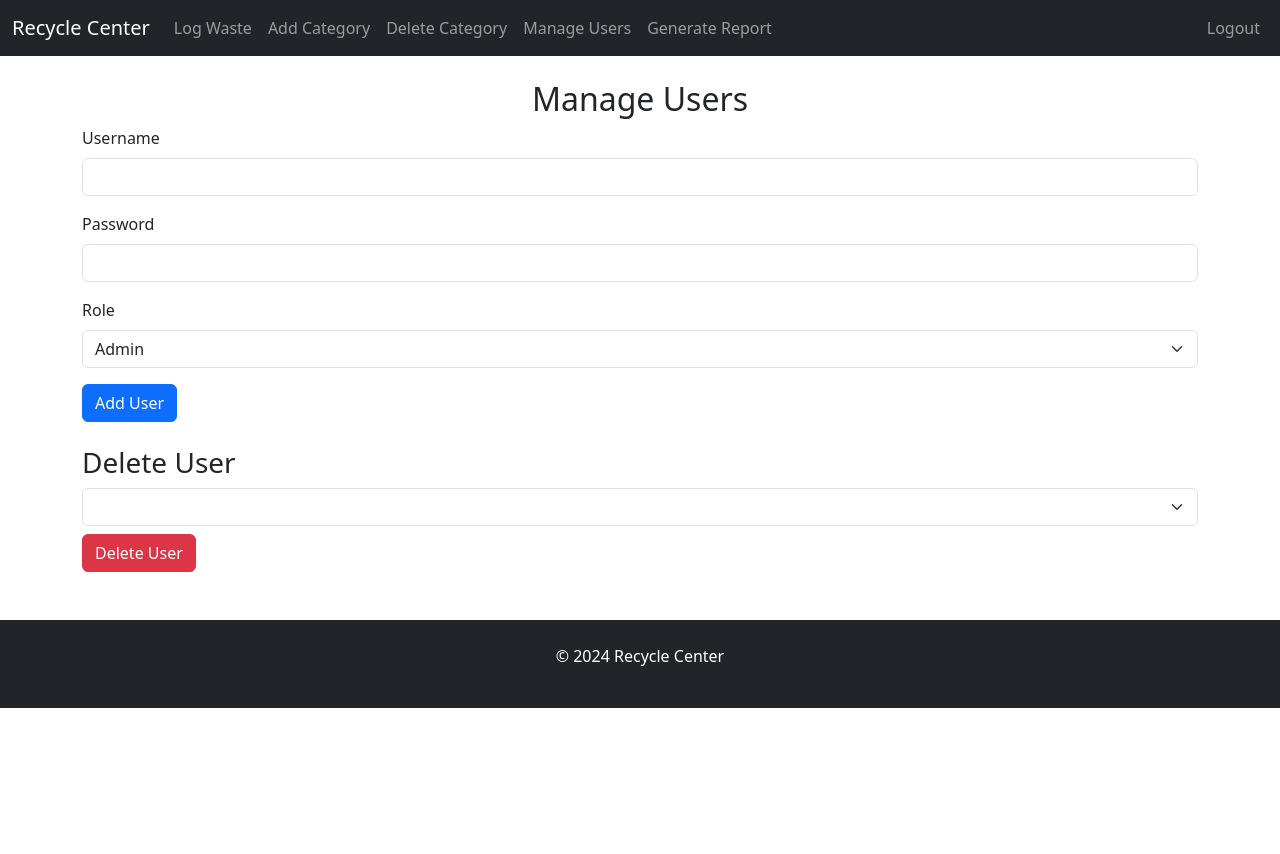
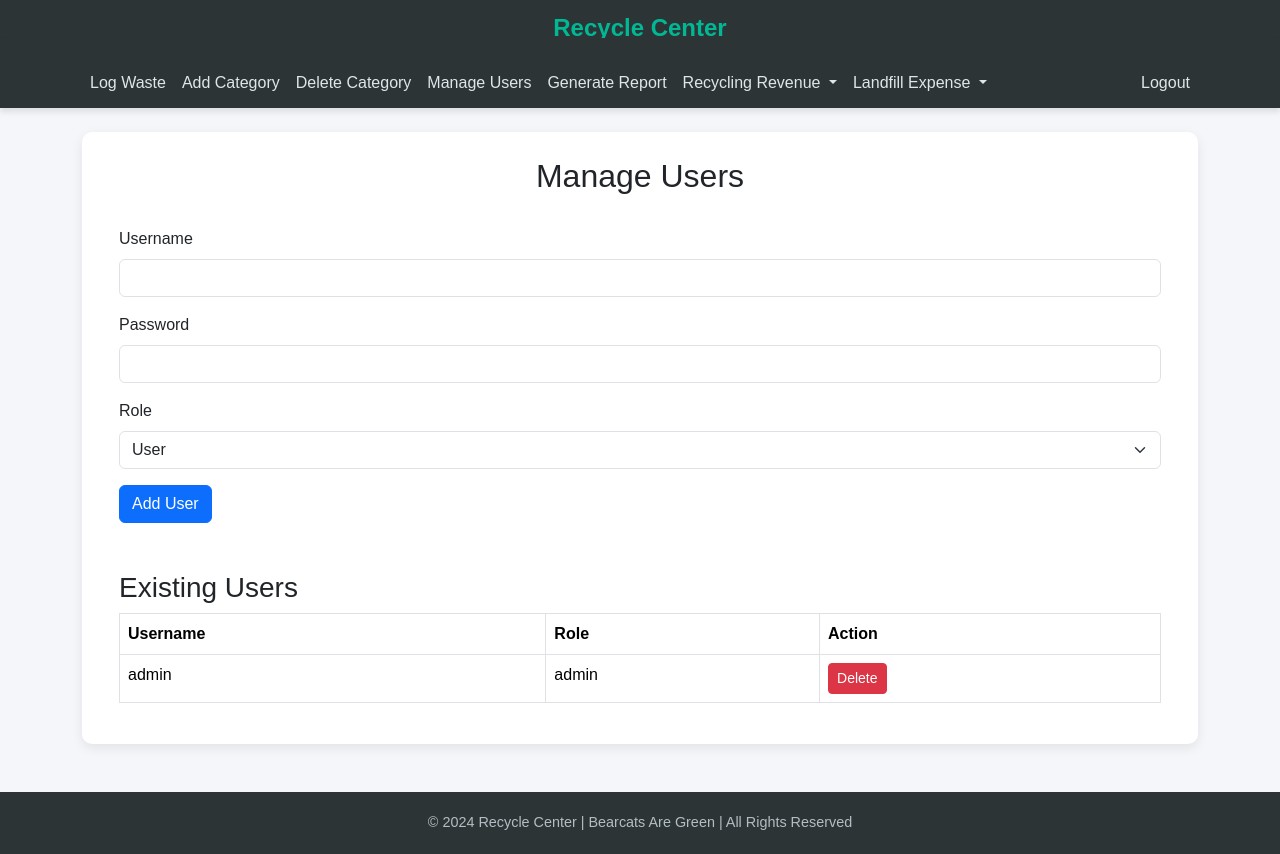
Before and after one commit to AILearner365/nwmsu-recycle-center-project, a Flask app: page /manage-users in a window 1280 px wide. Before the commit the page ends 708 px from the top, so only its background shows below. Run offline with Flask 2, Linux system fonts and the light colour scheme; a user stored in the database is signed in; lists and menus that the app fills with data are empty.

Commit message:
User and Revenue
Manage user and Revenue has been implemented

```diff
--- a/app.py
+++ b/app.py
@@ -47,30 +47,50 @@
 # Route to manage users (only for admin)
 @app.route('/manage-users', methods=['GET', 'POST'])
 def manage_users():
-    if 'user_id' not in flask_session or flask_session['role'] != 'admin':
-        return redirect('/')
-
-    users = db_session.query(User).all()
+    # Ensure only admin users can access this route
+    if 'role' not in flask_session or flask_session['role'] != 'admin':
+        flash("You do not have permission to access this page.", "danger")
+        return redirect(url_for('login'))
 
     if request.method == 'POST':
+        # Adding a user
         if 'add_user' in request.form:
             username = request.form['username']
             password = request.form['password'].encode('utf-8')
             role = request.form['role']
-            hashed_password = bcrypt.hashpw(password, bcrypt.gensalt())
-            new_user = User(username=username, password=hashed_password.decode('utf-8'), role=role)
-            db_session.add(new_user)
-            db_session.commit()
-            flash("User added successfully!")
 
-        if 'delete_user' in request.form:
+            # Check for existing user
+            existing_user = db_session.query(User).filter_by(username=username).first()
+            if existing_user:
+                flash("Username already exists!", "danger")
+            else:
+                hashed_password = bcrypt.hashpw(password, bcrypt.gensalt())
+                new_user = User(username=username, password=hashed_password.decode('utf-8'), role=role)
+                db_session.add(new_user)
+                try:
+                    db_session.commit()
+                    flash("User added successfully!", "success")
+                except Exception as e:
+                    flash(f"An error occurred: {e}", "danger")
+                    db_session.rollback()
+
+        # Deleting a user
+        elif 'delete_user' in request.form:
             user_id = request.form['user_id']
-            user_to_delete = db_session.query(User).filter_by(id=user_id).first()
-            if user_to_delete.username != 'admin':  # Prevent deleting the admin
+            user_to_delete = db_session.query(User).get(user_id)
+            if user_to_delete:
                 db_session.delete(user_to_delete)
-                db_session.commit()
-                flash("User deleted successfully!")
+                try:
+                    db_session.commit()
+                    flash("User deleted successfully!", "success")
+                except Exception as e:
+                    flash(f"An error occurred: {e}", "danger")
+                    db_session.rollback()
+            else:
+                flash("User not found.", "danger")
 
+    # Query for users to display in the management page
+    users = db_session.query(User).all()
     return render_template('manage_users.html', users=users)
 
 # Add this custom filter
@@ -288,6 +308,148 @@
     subcategories = db_session.query(Category).filter_by(parent_id=category_id).all()
     return jsonify([{'id': sub.id, 'name': sub.name} for sub in subcategories])
 
+
+#Code for revenue report and landfill report plus adding entries to the database
+
+@app.route('/generate-landfill-expense-report', methods=['GET', 'POST'])
+def generate_landfill_expense_report():
+    if 'role' not in flask_session or flask_session['role'] != 'admin':
+        flash("You do not have permission to access this page.", "danger")
+        return redirect(url_for('login'))
+
+    if request.method == 'POST':
+        start_date = request.form['start_date']
+        end_date = request.form['end_date']
+
+        # Query landfill expense records within the date range
+        expense_records = db_session.query(LandfillExpense).filter(
+            LandfillExpense.landfill_date.between(start_date, end_date)
+        ).all()
+
+        # Prepare data for summary
+        total_expense = sum(record.expense for record in expense_records)
+        expense_data = [{
+            'Landfill Date': record.landfill_date,
+            'Weight (lbs)': record.weight,
+            'Expense (USD)': record.expense,
+            'Hauler': record.hauler
+        } for record in expense_records]
+
+        # Optional: Generate Excel file
+        if request.form.get('export') == 'excel':
+            df = pd.DataFrame(expense_data)
+            output = BytesIO()
+            with pd.ExcelWriter(output, engine='xlsxwriter') as writer:
+                df.to_excel(writer, index=False, sheet_name='Landfill Expense Report')
+            output.seek(0)
+            return send_file(output, mimetype='application/vnd.openxmlformats-officedocument.spreadsheetml.sheet',
+                             as_attachment=True, download_name="Landfill_Expense_Report.xlsx")
+
+        return render_template('landfill_expense_report.html', total_expense=total_expense, expense_data=expense_data)
+
+    return render_template('generate_landfill_expense_report.html')
+
+
+@app.route('/generate-recycling-revenue-report', methods=['GET', 'POST'])
+def generate_recycling_revenue_report():
+    if 'role' not in flask_session or flask_session['role'] != 'admin':
+        flash("You do not have permission to access this page.", "danger")
+        return redirect(url_for('login'))
+
+    if request.method == 'POST':
+        start_date = request.form['start_date']
+        end_date = request.form['end_date']
+
+        # Query recycling revenue records within the date range
+        revenue_records = db_session.query(RecyclingRevenue).filter(
+            RecyclingRevenue.sale_date.between(start_date, end_date)
+        ).all()
+
+        # Prepare data for summary
+        total_revenue = sum(record.revenue for record in revenue_records)
+        revenue_data = [{
+            'Sale Date': record.sale_date,
+            'Material Type': record.material_type,
+            'Weight (lbs)': record.weight,
+            'Revenue (USD)': record.revenue,
+            'Buyer': record.buyer
+        } for record in revenue_records]
+
+        # Optional: Generate Excel file
+        if request.form.get('export') == 'excel':
+            df = pd.DataFrame(revenue_data)
+            output = BytesIO()
+            with pd.ExcelWriter(output, engine='xlsxwriter') as writer:
+                df.to_excel(writer, index=False, sheet_name='Recycling Revenue Report')
+            output.seek(0)
+            return send_file(output, mimetype='application/vnd.openxmlformats-officedocument.spreadsheetml.sheet',
+                             as_attachment=True, download_name="Recycling_Revenue_Report.xlsx")
+
+        return render_template('recycling_revenue_report.html', total_revenue=total_revenue, revenue_data=revenue_data)
+
+    return render_template('generate_recycling_revenue_report.html')
+
+@app.route('/add-landfill-expense', methods=['GET', 'POST'])
+def add_landfill_expense():
+    if 'role' not in flask_session or flask_session['role'] != 'admin':
+        flash("You do not have permission to access this page.", "danger")
+        return redirect(url_for('login'))
+
+    if request.method == 'POST':
+        landfill_date = datetime.strptime(request.form['landfill_date'], '%Y-%m-%d')
+        weight = float(request.form['weight'])
+        expense = float(request.form['expense'])
+        hauler = request.form['hauler']
+
+        # Add a new landfill expense record
+        new_expense = LandfillExpense(
+            landfill_date=landfill_date,
+            weight=weight,
+            expense=expense,
+            hauler=hauler
+        )
+        db_session.add(new_expense)
+        try:
+            db_session.commit()
+            flash("Landfill expense record added successfully!", "success")
+        except Exception as e:
+            flash(f"An error occurred: {e}", "danger")
+            db_session.rollback()
+
+    return render_template('add_landfill_expense.html')
+
+
+@app.route('/add-recycling-revenue', methods=['GET', 'POST'])
+def add_recycling_revenue():
+    if 'role' not in flask_session or flask_session['role'] != 'admin':
+        flash("You do not have permission to access this page.", "danger")
+        return redirect(url_for('login'))
+
+    if request.method == 'POST':
+        sale_date = datetime.strptime(request.form['sale_date'], '%Y-%m-%d')
+        material_type = request.form['material_type']
+        weight = float(request.form['weight'])
+        revenue = float(request.form['revenue'])
+        buyer = request.form['buyer']
+
+        # Add a new recycling revenue record
+        new_revenue = RecyclingRevenue(
+            sale_date=sale_date,
+            material_type=material_type,
+            weight=weight,
+            revenue=revenue,
+            buyer=buyer
+        )
+        db_session.add(new_revenue)
+        try:
+            db_session.commit()
+            flash("Recycling revenue record added successfully!", "success")
+        except Exception as e:
+            flash(f"An error occurred: {e}", "danger")
+            db_session.rollback()
+
+    return render_template('add_recycling_revenue.html')
+
 # Route for user logout
 @app.route('/logout')
 def logout():
--- a/templates/base.html
+++ b/templates/base.html
@@ -3,16 +3,93 @@
 <head>
     <meta charset="UTF-8">
     <meta name="viewport" content="width=device-width, initial-scale=1.0">
-    <title>{{ title }}</title>
+    <title>{{ title | default("NWMSU Recycle Center") }}</title>
     <!-- Bootstrap CSS -->
     <link href="https://cdn.jsdelivr.net/npm/bootstrap@5.3.0-alpha1/dist/css/bootstrap.min.css" rel="stylesheet">
+    <style>
+        /* Overall styling for an elegant look */
+        body {
+            background-color: #f4f6f9;
+            color: #333;
+            scroll-behavior: smooth;
+            font-family: Arial, sans-serif;
+        }
+
+        /* Centered branding header with reduced padding */
+        .branding {
+            background-color: #2d3436;
+            color: #00b894;
+            padding: 10px 0;
+            font-size: 1.5em;
+            font-weight: bold;
+            text-align: center;
+            margin-bottom: -18px;
+        }
+
+        /* Navbar styling */
+        .navbar {
+            background-color: #2d3436;
+            box-shadow: 0 4px 6px rgba(0, 0, 0, 0.1);
+            padding-top: 5px;
+            padding-bottom: 5px;
+        }
+        .nav-link {
+            color: #dfe6e9 !important;
+            transition: color 0.3s ease;
+        }
+        .nav-link:hover {
+            color: #00b894 !important;
+        }
+        .dropdown-menu {
+            border-radius: 5px;
+            box-shadow: 0 4px 10px rgba(0, 0, 0, 0.15);
+        }
+
+        /* Container and card styling */
+        .container {
+            margin-top: 20px;
+        }
+        .card {
+            padding: 25px;
+            border: none;
+            background-color: #ffffff;
+            box-shadow: 0 4px 12px rgba(0, 0, 0, 0.08);
+            border-radius: 10px;
+        }
+
+        /* Footer styling */
+        footer {
+            background-color: #2d3436;
+            color: #b2bec3;
+            padding: 20px;
+            margin-top: 50px;
+            font-size: 0.9em;
+        }
+        footer p {
+            margin: 0;
+        }
+
+        /* Button styles */
+        .btn-outline-light {
+            border-color: #00b894;
+            color: #00b894;
+        }
+        .btn-outline-light:hover {
+            background-color: #00b894;
+            color: #ffffff;
+        }
+    </style>
 </head>
 <body>
 
+    <!-- Centered Branding -->
+    <div class="branding">
+        Recycle Center
+    </div>
+
     <!-- Navigation Bar -->
-    <nav class="navbar navbar-expand-lg navbar-dark bg-dark">
-        <div class="container-fluid">
-            <a class="navbar-brand" href="/log-waste">Recycle Center</a>
+    <nav class="navbar navbar-expand-lg">
+        <div class="container">
             <button class="navbar-toggler" type="button" data-bs-toggle="collapse" data-bs-target="#navbarNav" aria-controls="navbarNav" aria-expanded="false" aria-label="Toggle navigation">
                 <span class="navbar-toggler-icon"></span>
             </button>
@@ -34,11 +111,30 @@
                     <li class="nav-item">
                         <a class="nav-link" href="/generate-report">Generate Report</a>
                     </li>
+                    <!-- New Links for Recycling Revenue and Landfill Expense, placed at the end -->
+                    <li class="nav-item dropdown">
+                        <a class="nav-link dropdown-toggle" href="#" id="revenueDropdown" role="button" data-bs-toggle="dropdown" aria-expanded="false">
+                            Recycling Revenue
+                        </a>
+                        <ul class="dropdown-menu" aria-labelledby="revenueDropdown">
+                            <li><a class="dropdown-item" href="{{ url_for('add_recycling_revenue') }}">Add Revenue Record</a></li>
+                            <li><a class="dropdown-item" href="{{ url_for('generate_recycling_revenue_report') }}">Generate Revenue Report</a></li>
+                        </ul>
+                    </li>
+                    <li class="nav-item dropdown">
+                        <a class="nav-link dropdown-toggle" href="#" id="expenseDropdown" role="button" data-bs-toggle="dropdown" aria-expanded="false">
+                            Landfill Expense
+                        </a>
+                        <ul class="dropdown-menu" aria-labelledby="expenseDropdown">
+                            <li><a class="dropdown-item" href="{{ url_for('add_landfill_expense') }}">Add Expense Record</a></li>
+                            <li><a class="dropdown-item" href="{{ url_for('generate_landfill_expense_report') }}">Generate Expense Report</a></li>
+                        </ul>
+                    </li>
                     {% endif %}
                 </ul>
                 <ul class="navbar-nav">
                     <li class="nav-item">
-                        <a class="nav-link" href="/logout">Logout</a>
+                        <a class="nav-link btn btn-outline-light ms-2" href="/logout">Logout</a>
                     </li>
                 </ul>
             </div>
@@ -46,16 +142,16 @@
     </nav>
 
     <!-- Main Content -->
-    <div class="container mt-4">
-        {% block content %}
-        {% endblock %}
+    <div class="container">
+        <div class="card mt-4">
+            {% block content %}
+            {% endblock %}
+        </div>
     </div>
 
     <!-- Footer -->
-    <footer class="bg-dark text-center text-white mt-5">
-        <div class="container p-4">
-            <p>© 2024 Recycle Center</p>
-        </div>
+    <footer class="text-center mt-5">
+        <p>© 2024 Recycle Center | Bearcats Are Green | All Rights Reserved</p>
     </footer>
 
     <!-- Bootstrap JS -->
--- a/templates/manage_users.html
+++ b/templates/manage_users.html
@@ -3,8 +3,19 @@
 {% block content %}
 <h2 class="text-center">Manage Users</h2>
 
-<!-- Add User Form -->
-<form method="POST" action="/add-user">
+<div class="container mt-4">
+    <!-- Display flashed messages -->
+    {% with messages = get_flashed_messages(with_categories=true) %}
+        {% if messages %}
+            {% for category, message in messages %}
+                <div class="alert alert-{{ category }}">{{ message }}</div>
+            {% endfor %}
+        {% endif %}
+    {% endwith %}
+
+    <!-- Form to Add User -->
+    <form method="POST" action="{{ url_for('manage_users') }}">
+        <input type="hidden" name="add_user" value="true">
         <div class="mb-3">
             <label for="username" class="form-label">Username</label>
             <input type="text" class="form-control" id="username" name="username" required>
@@ -15,24 +26,39 @@
         </div>
         <div class="mb-3">
             <label for="role" class="form-label">Role</label>
-        <select class="form-select" id="role" name="role">
+            <select class="form-select" id="role" name="role" required>
+                <option value="user">User</option>
                 <option value="admin">Admin</option>
-            <option value="user">User</option>
             </select>
         </div>
         <button type="submit" class="btn btn-primary">Add User</button>
     </form>
 
-<!-- Delete User -->
-<h3 class="mt-4">Delete User</h3>
-<form method="POST">
-    <select class="form-select" name="user_id">
+    <!-- Display list of users with Delete button -->
+    <h3 class="mt-5">Existing Users</h3>
+    <table class="table table-bordered">
+        <thead>
+            <tr>
+                <th>Username</th>
+                <th>Role</th>
+                <th>Action</th>
+            </tr>
+        </thead>
+        <tbody>
             {% for user in users %}
-            {% if user.username != 'admin' %}
-                <option value="{{ user.id }}">{{ user.username }}</option>
-            {% endif %}
+            <tr>
+                <td>{{ user.username }}</td>
+                <td>{{ user.role }}</td>
+                <td>
+                    <form method="POST" action="{{ url_for('manage_users') }}" style="display:inline;">
+                        <input type="hidden" name="delete_user" value="true">
+                        <input type="hidden" name="user_id" value="{{ user.id }}">
+                        <button type="submit" class="btn btn-danger btn-sm" onclick="return confirm('Are you sure you want to delete this user?')">Delete</button>
+                    </form>
+                </td>
+            </tr>
             {% endfor %}
-    </select>
-    <button type="submit" class="btn btn-danger mt-2">Delete User</button>
-</form>
+        </tbody>
+    </table>
+</div>
 {% endblock %}
```
Also changed, not shown: templates/add_landfill_expense.html (added, +27 -0 lines), templates/add_recycling_revenue.html (added, +44 -0 lines), templates/generate_landfill_expense_report.html (added, +20 -0 lines), templates/generate_recycling_revenue_report.html (added, +20 -0 lines), templates/landfill_expense_report.html (added, +29 -0 lines). Lines whose indentation alone changed are shown as unchanged.
